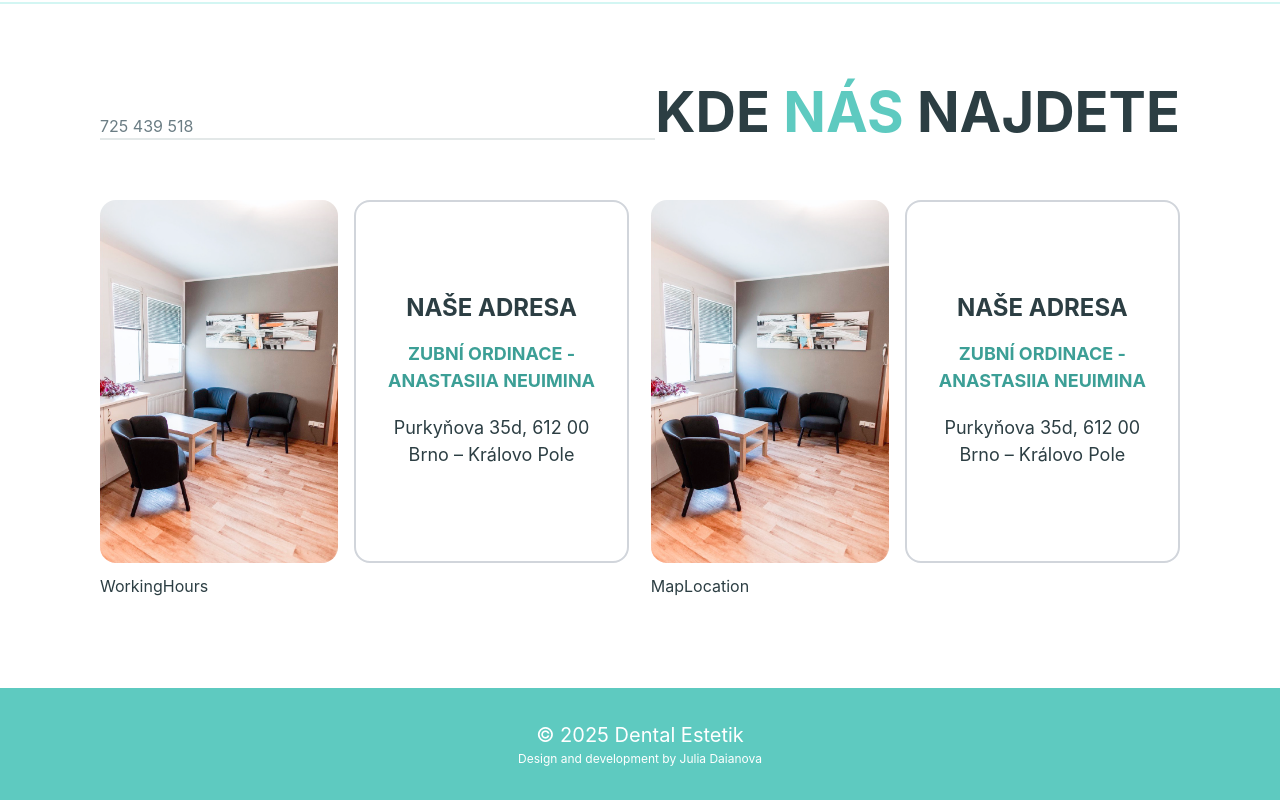
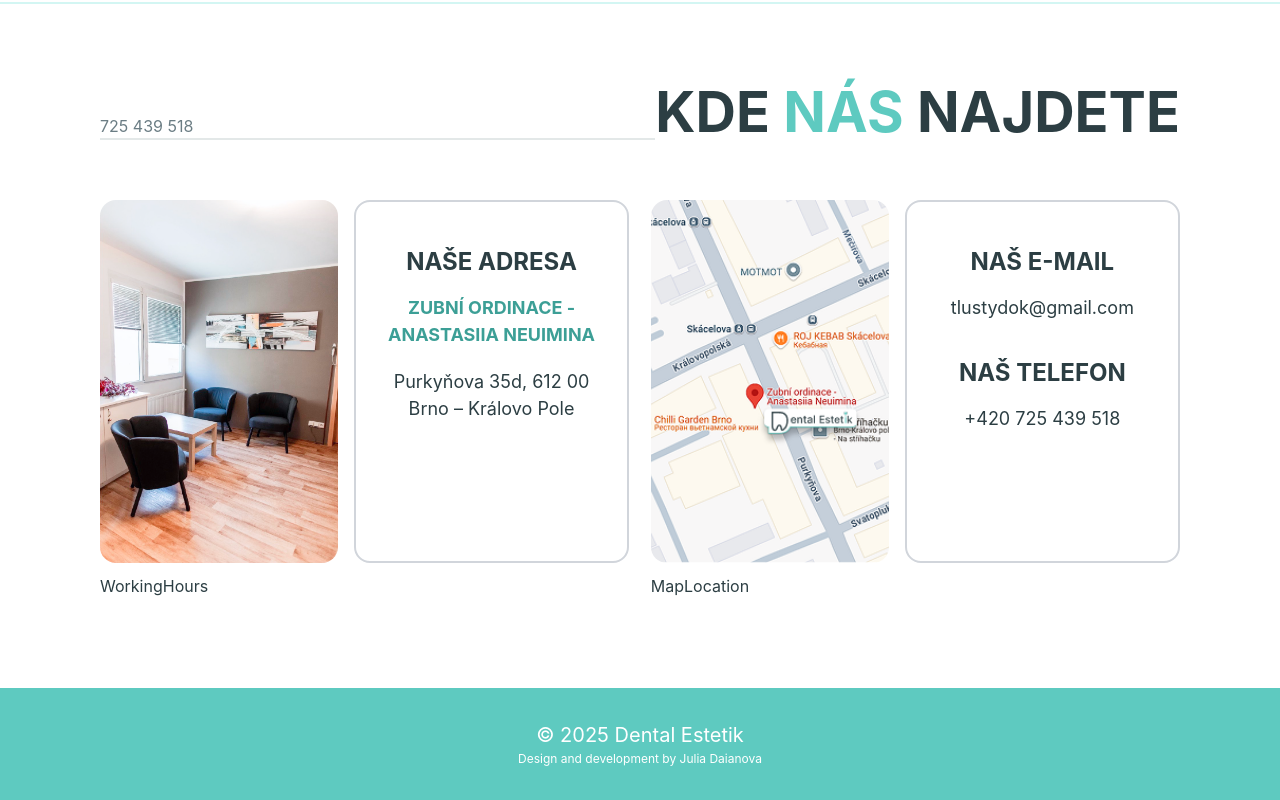
Before and after one commit to jdaianova/dentalestetik-cz, a React (Vite) app: page / in a window 1280 px wide. Shown: the part 5427-6227 px from the top of the page. Built offline with nearby package versions, Linux system fonts and the light colour scheme.

Commit message:
contactsInfo

```diff
--- a/src/pages/home/sections/ContactSection/ui/Address.jsx
+++ b/src/pages/home/sections/ContactSection/ui/Address.jsx
@@ -4,12 +4,12 @@ const Address = ({ className }) => {
     return (
         <div className={`${className} gap-4`}>
             <div className='w-full max-w-[292px] rounded-2xl overflow-hidden'>
-                <img src={imgAddress} />
+                <img src={imgAddress} className='h-full w-full object-cover' />
             </div>
 
             <div className='flex flex-col w-full rounded-2xl border-2 border-gray-300
-                            justify-center items-center p-[32px]'>
-                <h5 className='font-title text-[24px] uppercase mb-[20px]'>Naše adresa</h5>
+                            justify-start items-center px-[32px] py-[48px]'>
+                <h5 className='font-title text-[24px] uppercase mb-[20px] text-center'>Naše adresa</h5>
 
                 <div>
                     <h6 className='text-center text-[18px] uppercase mb-[20px] color-primary-dark font-bold'>
--- a/src/pages/home/sections/ContactSection/ui/ContactInfo.jsx
+++ b/src/pages/home/sections/ContactSection/ui/ContactInfo.jsx
@@ -1,25 +1,28 @@
-import imgAddress from '../../../../../shared/assets/img/imgAddress.png';
+import imgContacts from '../../../../../shared/assets/img/imgContacts.png';
 
 const ContactInfo = ({ className }) => {
     return (
         <div className={`${className} gap-4`}>
             <div className='w-full max-w-[292px] rounded-2xl overflow-hidden'>
-                <img src={imgAddress} />
+                <img src={imgContacts} className='h-full w-full object-cover' />
             </div>
 
             <div className='flex flex-col w-full rounded-2xl border-2 border-gray-300
-                            justify-center items-center p-[32px]'>
-                <h5 className='font-title text-[24px] uppercase mb-[20px]'>Naše adresa</h5>
+                            justify-start items-center px-[32px] py-[48px]'>
 
-                <div>
-                    <h6 className='text-center text-[18px] uppercase mb-[20px] color-primary-dark font-bold'>
-                        Zubní ordinace - Anastasiia Neuimina
-                    </h6>
+                <div className='flex flex-col w-full mb-[40px]'>
+                    <h5 className='font-title text-[24px] uppercase mb-[20px] text-center'>
+                        Naš E-MAIL
+                        </h5>
+                    <p className='text-center text-[18px]'>
+                        tlustydok@gmail.com
+                    </p>
+                </div>
 
+                <div className='flex flex-col w-full mb-[40px]'>
+                    <h5 className='font-title text-[24px] uppercase mb-[20px] text-center'>Naš telefon</h5>
                     <p className='text-center text-[18px]'>
-                        Purkyňova 35d,
-                        612 00 <br />
-                        Brno – Královo Pole
+                        +420 725 439 518
                     </p>
                 </div>
             </div>
```
Also changed, not shown: src/shared/assets/img/imgContacts.png (added).
